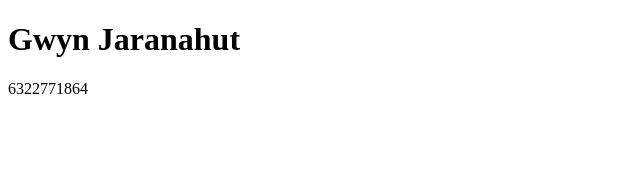
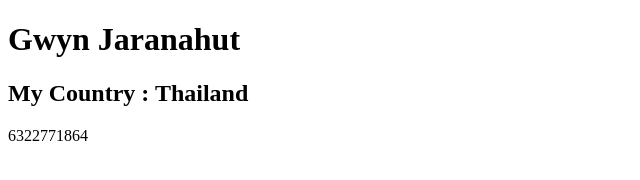
Before and after one commit to guttjarana/DES424_6322771864, a plain HTML site: page src/index.html in a window 1280 px wide. Shown: the whole page, without its empty margins (0-640 px from the left). Drawn offline with Linux system fonts and the light colour scheme.

Commit message:
Update index.html

```diff
--- a/src/index.html
+++ b/src/index.html
@@ -2,6 +2,7 @@
 <html>
     <body>
         <h1>Gwyn Jaranahut</h1>
+        <h2>My Country : Thailand </h2>
         <p>6322771864</p>
     </body>
 </html>
```
